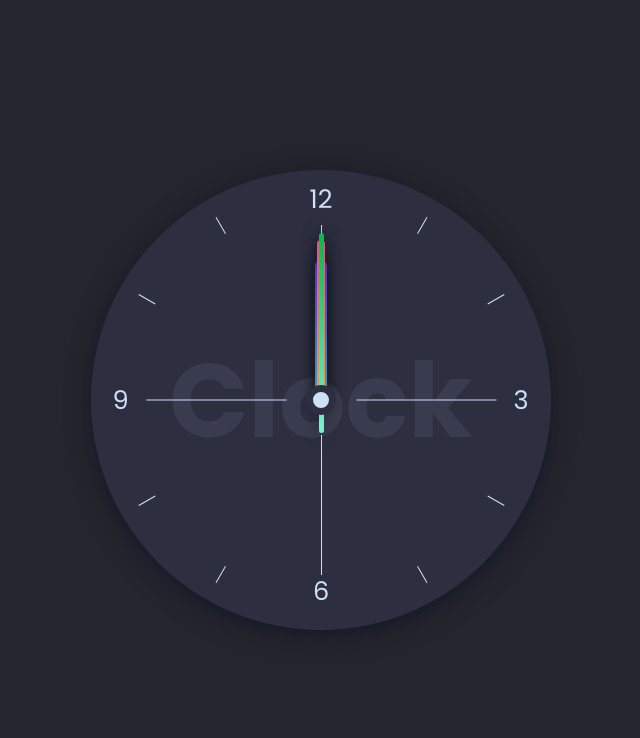
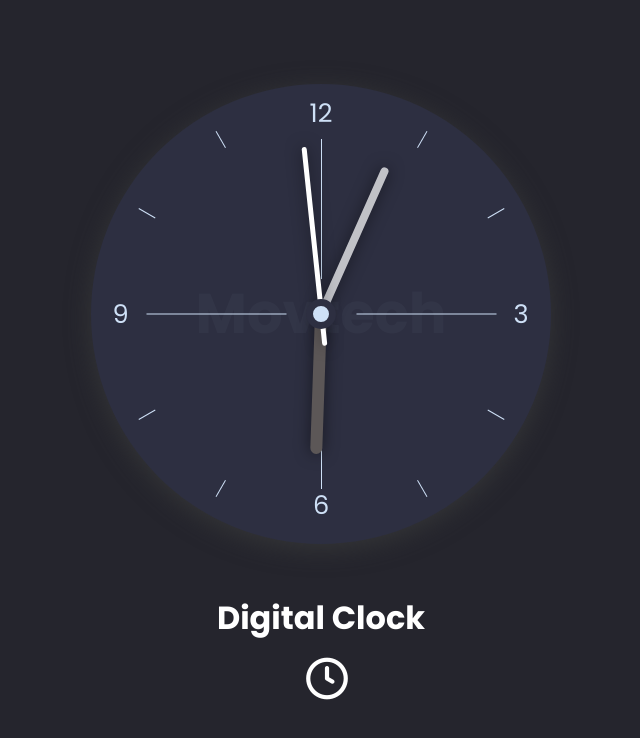
Before and after one commit to JuanFeliciano/Clock-Project-Movtech, a plain HTML site: page src/Analogic/index.html in a window 1280 px wide. Shown: the whole page, without its empty margins (319-959 px from the left). Drawn offline with nearby package versions, Linux system fonts and the light colour scheme.

Commit message:
fix: Problem resolved in watch functionality

```diff
--- a/src/Analogic/index.html
+++ b/src/Analogic/index.html
@@ -4,6 +4,10 @@
     <meta charset="UTF-8" />
     <meta name="viewport" content="width=device-width, initial-scale=1.0" />
     <link rel="stylesheet" href="/src/Analogic/style.css" />
+    <link
+      rel="stylesheet"
+      href="https://unicons.iconscout.com/release/v4.0.8/css/line.css"
+    />
     <title>Analog Clock</title>
   </head>
   <body>
@@ -39,6 +43,11 @@
       </div>
       <div class="center-dot"></div>
     </div>
+
+    <div class="linkButton">
+      <h1>Digital Clock</h1>
+      <a href="http://127.0.0.1:5500/src/Digital/index.html" class="href"></a>
+    </div>
     <script src="/src/Analogic/script.js"></script>
   </body>
 </html>
--- a/src/Analogic/script.js
+++ b/src/Analogic/script.js
@@ -1,21 +1,20 @@
-function getClock() {
-  const now = new Date();
-  const hours = now.getHours();
-  const minutes = now.getMinutes();
-  const seconds = now.getSeconds();
-
+setInterval(() => {
+  const time = new Date();
   const hourHand = document.querySelector(".hr-hand");
-  const minHand = documen.querySelector(".min-hand");
+  const minHand = document.querySelector(".min-hand");
   const secHand = document.querySelector(".sec-hand");
 
-  const hourDegree = (hours % 12) * 30 + minutes / 2;
-  const minDegree = minutes * 6;
-  const secDegree = seconds * 6;
+  let hour = time.getHours();
+  let minutes = time.getMinutes();
+  let seconds = time.getSeconds();
 
-  hourHand.style.transform = `rotate(${hourDegree}deg)`;
-  minHand.style.transform = `rotate(${minDegree}deg)`;
-  secHand.style.transform = `rotate${secDegree}deg`;
-}
+  let hourDefined = 30 * hour + minutes / 2;
+  let minDefined = 6 * minutes;
+  let secDefined = 6 * seconds;
+  hourHand.style.transform = `rotate(${hourDefined}deg)`;
+  minHand.style.transform = `rotate(${minDefined}deg)`;
+  secHand.style.transform = `rotate(${secDefined}deg)`;
+}, 1000);
 
-getClock();
-setInterval(getClock, 1000);
+const href = document.querySelector(".href");
+href.innerHTML = '<i class="uil uil-clock"></i>';
--- a/src/Analogic/style.css
+++ b/src/Analogic/style.css
@@ -13,6 +13,7 @@ body {
   display: flex;
   justify-content: center;
   align-items: center;
+  flex-direction: column;
 }
 .analog-clock {
   background: #2d2f41;
@@ -23,17 +24,17 @@ body {
   justify-content: center;
   align-items: center;
   border-radius: 50%;
-  box-shadow: 0 5px 25px rgba(14, 21, 37, 0.8);
+  box-shadow: 0 5px 25px rgba(56, 57, 58, 0.8);
 }
 
 .analog-clock::before {
   z-index: 000;
-  content: "Clock";
+  content: "Movtech";
   position: absolute;
   color: #cee0f6;
-  font-size: 6.5em;
+  font-size: 3.5em;
   font-weight: 700;
-  opacity: 0.07;
+  opacity: 0.03;
 }
 
 .analog-clock ul {
@@ -168,7 +169,7 @@ body {
   position: absolute;
   width: 100%;
   height: 140px;
-  background: linear-gradient(180deg, #634dff, #5fd4ff);
+  background: rgb(92, 87, 87);
   border-radius: 20px;
   box-shadow: 0 0 15px rgba(2, 2, 2, 0.5);
 }
@@ -181,7 +182,7 @@ body {
   position: absolute;
   width: 100%;
   height: 160px;
-  background: linear-gradient(180deg, #ff5e9a, #ffb960);
+  background: rgba(255, 255, 255, 0.705);
   border-radius: 20px;
   box-shadow: 0 0 15px rgba(2, 2, 2, 0.5);
 }
@@ -195,7 +196,7 @@ body {
   position: absolute;
   width: 100%;
   height: 200px;
-  background: linear-gradient(180deg, #08b843, #79f1d1);
+  background: white;
   border-radius: 20px;
   box-shadow: 0 0 15px rgba(2, 2, 2, 0.5);
 }
@@ -208,3 +209,16 @@ body {
   border-radius: 50%;
   border: 7px solid #2d2f41;
 }
+.linkButton h1 {
+  margin-top: 50px;
+  display: flex;
+  flex-direction: column;
+  color: white;
+}
+.linkButton i {
+  margin-left: 85px;
+  font-size: 50px;
+}
+.href {
+  color: white;
+}
--- a/src/Digital/script.js
+++ b/src/Digital/script.js
@@ -1,5 +1,7 @@
 const html = document.querySelector("html");
 const formatSwitchBtn = document.querySelector(".format-switch-btn");
+const href = document.querySelector(".href");
+href.innerHTML = '<i class="uil uil-clock"></i>';
 
 formatSwitchBtn.addEventListener("click", () => {
   formatSwitchBtn.classList.toggle("active");
--- a/src/Digital/style.css
+++ b/src/Digital/style.css
@@ -13,6 +13,7 @@ body {
   justify-content: center;
   align-items: center;
   background: #2e2e44;
+  flex-direction: column;
 }
 
 .digital-clock {
@@ -56,12 +57,12 @@ body {
 }
 
 .hour {
-  background: -webkit-linear-gradient(90deg, #634dff, #5fd4ff);
+  background: white;
   -webkit-text-fill-color: transparent;
   -webkit-background-clip: text;
 }
 .minutes {
-  background: -webkit-linear-gradient(90deg, #ff5e9a, #ffb060);
+  background: white;
   -webkit-text-fill-color: transparent;
   -webkit-background-clip: text;
 }
@@ -80,13 +81,13 @@ body {
 }
 .period {
   transform: translateY(-20px);
-  background: -webkit-linear-gradient(90deg, #f7b63f, #faf879);
+  background: white;
   -webkit-text-fill-color: transparent;
   -webkit-background-clip: text;
 }
 .seconds {
   transform: translateY(16px);
-  background: -webkit-linear-gradient(90deg, #24ff6d, #2f93f1);
+  background: white;
   -webkit-text-fill-color: transparent;
   -webkit-background-clip: text;
 }
@@ -159,3 +160,19 @@ body {
   box-shadow: 0 5px 25px #0bff8d;
   transform: translateX(10px);
 }
+.linkButton h1 {
+  margin-top: 50px;
+  flex-direction: column;
+  display: flex;
+  align-items: end;
+  justify-content: end;
+  bottom: 0;
+  color: white;
+}
+.linkButton i {
+  margin-left: 85px;
+  font-size: 50px;
+}
+.href {
+  color: white;
+}
```
Also changed, not shown: src/Digital/index.html (+4 -1 lines).
